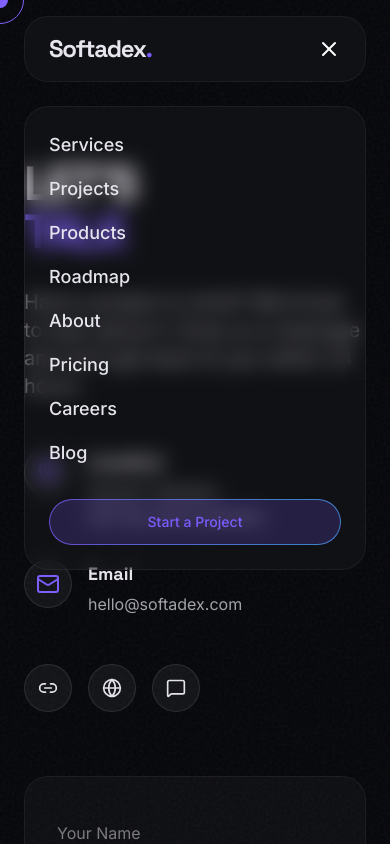
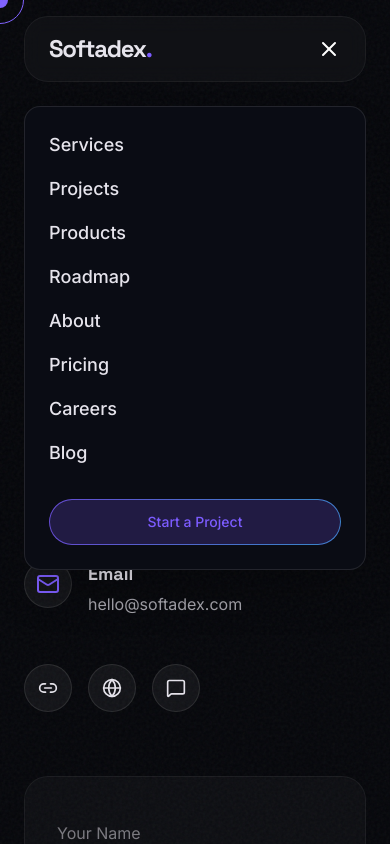
Before and after one commit to WaliMuhammadid/pixel-perfect-replica-29, a Next.js app in the folder pixel-perfect-replica-29/: page /contact in a window 390 px wide. Both pictures are taken after a click on the button 329 px from the left and 49 px from the top of the page. Shown: the top 844 px of the page. Built offline with nearby package versions, Linux system fonts and the light colour scheme.

Commit message:
fix: make mobile menu background solid to prevent text bleed

```diff
--- a/pixel-perfect-replica-29/src/components/layout/Navbar.tsx
+++ b/pixel-perfect-replica-29/src/components/layout/Navbar.tsx
@@ -79,7 +79,7 @@
         <motion.div
           initial={{ opacity: 0, y: -20 }}
           animate={{ opacity: 1, y: 0 }}
-          className="absolute top-full left-6 right-6 mt-2 glass-card p-6 flex flex-col gap-4 md:hidden"
+          className="absolute top-full left-6 right-6 mt-2 bg-[#0A0C14] border border-white/10 shadow-2xl rounded-2xl p-6 flex flex-col gap-4 md:hidden z-50"
         >
           {navLinks.map((link) => (
             <Link
```
